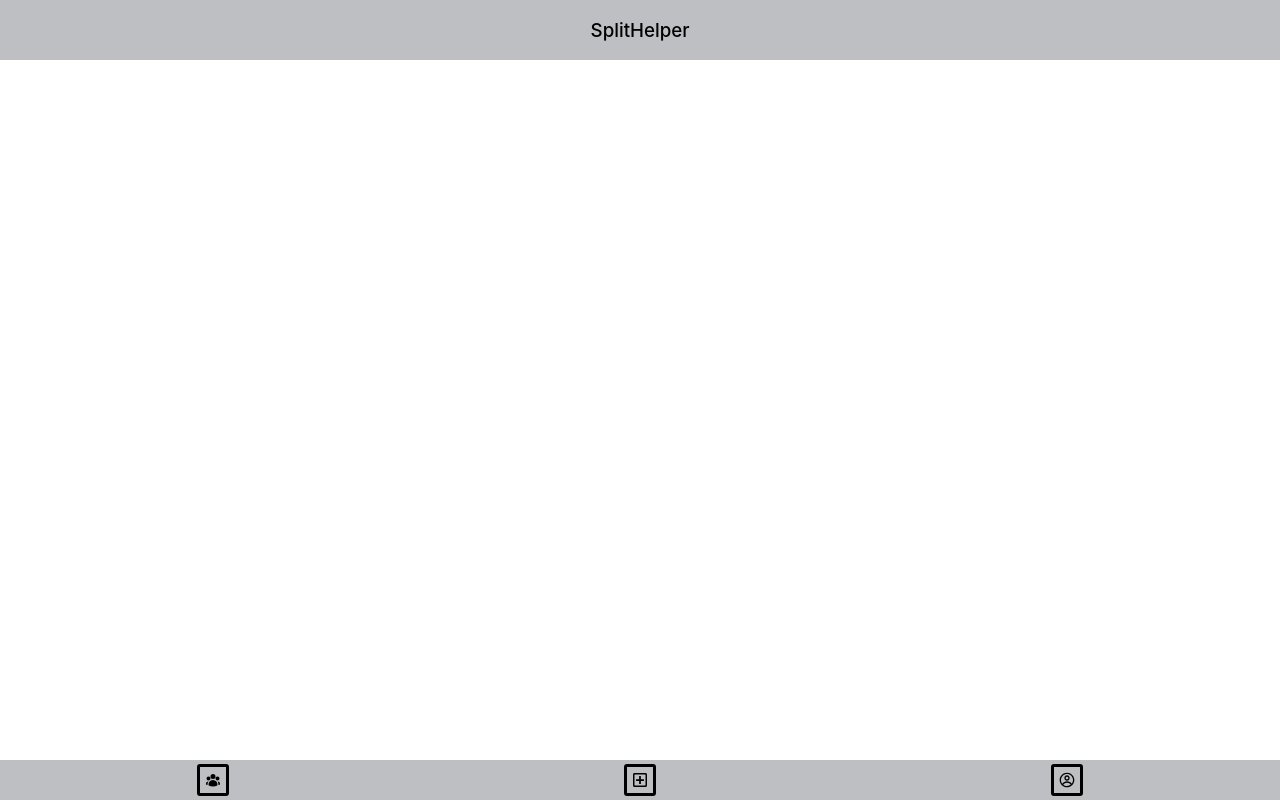
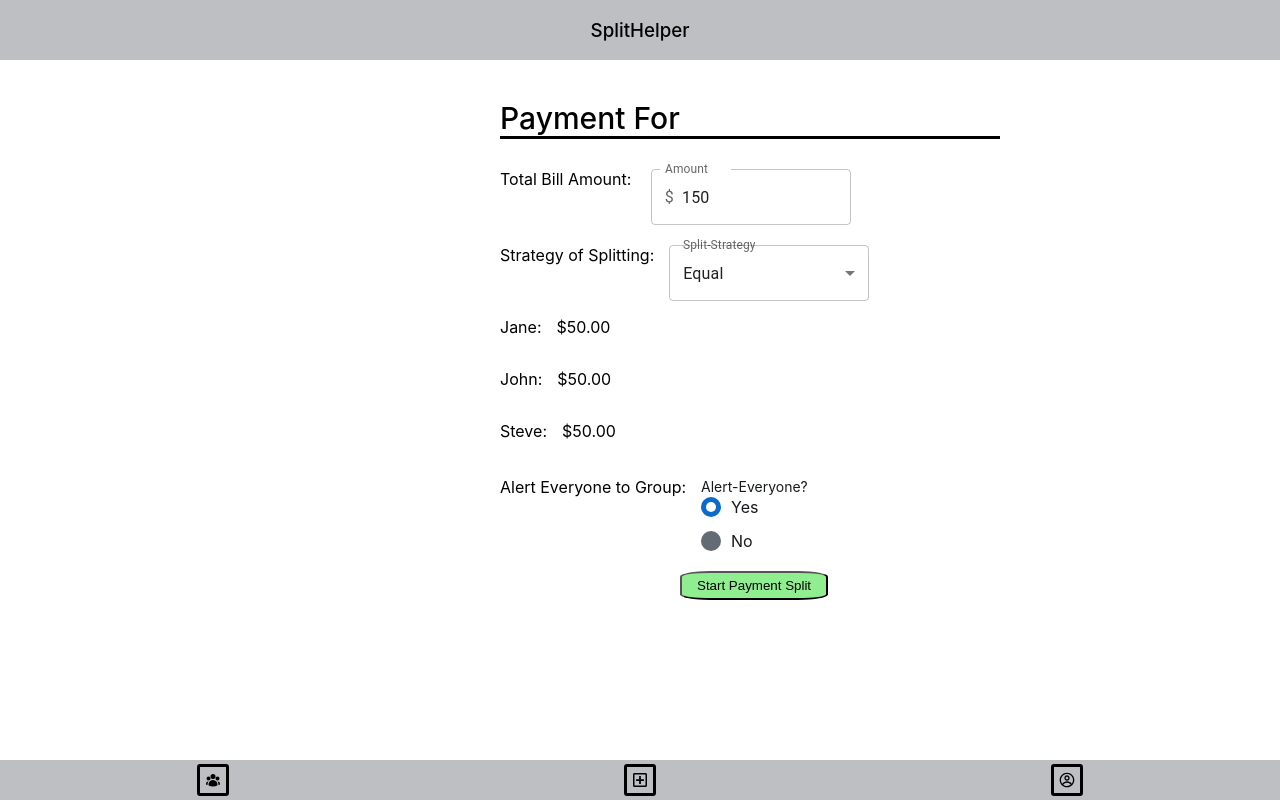
Before and after one commit to lev-rosenberg/split-pay-app, a React (Create React App) app in the folder split-pay-FE/: page /payment in a window 1280 px wide. Before the commit this address had no page. Built offline with nearby package versions, Linux system fonts and the light colour scheme.

Commit message:
worked on payment page; need to still implement custom splitting UI and get group info from integrating with back-end once that's set up

```diff
--- a/split-pay-FE/package.json
+++ b/split-pay-FE/package.json
@@ -6,6 +6,7 @@
     "@emotion/react": "^11.11.3",
     "@emotion/styled": "^11.11.0",
     "@mui/icons-material": "^5.15.10",
+    "@mui/joy": "^5.0.0-beta.28",
     "@mui/material": "^5.15.10",
     "@testing-library/jest-dom": "^5.17.0",
     "@testing-library/react": "^13.4.0",
--- a/split-pay-FE/src/App.js
+++ b/split-pay-FE/src/App.js
@@ -5,6 +5,7 @@ import {BrowserRouter, Routes, Route} from "react-router-dom";
 import HomePage from "./pages/HomePage";
 import GroupsPage from "./pages/GroupsPage";
 import ProfilePage from "./pages/ProfilePage";
+import PaymentPage from "./pages/PaymentPage";
 function App() {
   return (
     <BrowserRouter>
@@ -14,6 +15,7 @@ function App() {
         <Route path="/" element={<HomePage />} />
         <Route path="/profile" element={<ProfilePage />} />
         <Route path="/groups" element={<GroupsPage />} />
+        <Route path="/payment" element={<PaymentPage />} />
       </Routes>
     </BrowserRouter>
   );
--- a/split-pay-FE/src/module-styles/HomePage.module.css
+++ b/split-pay-FE/src/module-styles/HomePage.module.css
@@ -6,7 +6,6 @@
 .dialog span {
     font-weight: 600;
 }
-
 .home-container h1 {
     border-bottom: 3px solid black;
     width: 400px;
--- /dev/null
+++ b/split-pay-FE/src/module-styles/PaymentPage.module.css
@@ -0,0 +1,45 @@
+.payment-page-container {
+    margin-top: 100px;
+    margin-left: 500px;
+}
+.payment-page-container h3 {
+    font-weight: 450;
+    font-size: 30px;
+    border-bottom: 3px solid black;
+    width: 500px;
+}
+.payment-page-container button {
+    background-color: lightgreen;
+    margin-top: 20px;
+    margin-left: 180px;
+    border-radius: 20%;
+    padding-left: 15px;
+    padding-right: 15px;
+    padding-top: 5px;
+    padding-bottom: 5px;
+}
+.payment-page-container button:hover {
+    background-color: lightblue;
+}
+.single-input {
+    margin-top: 20px;
+}
+.single-input label{
+    font-weight: 400;
+    margin-right: 15px;
+}
+.form-control {
+    margin-left: 50px;
+    width: 200px;
+}
+.owed {
+    display: flex;
+    flex-direction: column;
+}
+.owed-item {
+    display: flex;
+    align-items: center;
+}
+.owed-item span {
+    margin-right: 15px;
+}
--- a/split-pay-FE/src/pages/GroupsPage.jsx
+++ b/split-pay-FE/src/pages/GroupsPage.jsx
@@ -1,19 +1,25 @@
 import styles from "../module-styles/GroupsPage.module.css";
+import {useState} from "react";
+import { useNavigate } from "react-router-dom";
 const GroupsPage = () => {
+    const navigate = useNavigate();
+    const [curGroups, setCurGroups] = useState(["Group1"]);
+    const [allGroups, setAllGroups] = useState(["Group1", "Group2", "Awesome Group Name", "Another Group", "Group 4","Group 5"]);
+    //function that is called when button  click happens => initiates payment split for the pertained group!
+    const handleInitiatePaymentSplit = (cg) => {
+        //switch route to status to show in real-time status page for this specific group!
+        navigate("/payment", {state: {groupName: cg}});
+    }
     return (
         <div className={styles["groups-container"]}>
             <h1>Your Groups</h1>
             <div className={styles["current-group"]}>
                 <h5>Current Group:</h5>
-                <button type="button">Group 1</button>
-                <button type="button">Group 2</button>
+                {curGroups.map(cg => <button type="button" onClick={() => handleInitiatePaymentSplit(cg)}>{cg}</button>)}
             </div>
             <div className={styles["all-groups"]}>
                 <h5>All Groups:</h5>
-                <button type="button">Group 1</button>
-                <button type="button">Awesome Group Name</button>
-                <button type="button">Another Group</button>
-                <button type="button">Group 4</button>
+                {allGroups.map(ag => <button type="button" onClick={() => handleInitiatePaymentSplit(ag)}>{ag}</button>)}
             </div>
         </div>
     );
--- a/split-pay-FE/src/pages/HomePage.jsx
+++ b/split-pay-FE/src/pages/HomePage.jsx
@@ -29,7 +29,7 @@ const HomePage = () => {
             {groupName.length > 0 && <button type="button" onClick={handleCreateGroup}>Create Group</button>}
             {isCreated && (
                 <Dialog className={styles["dialog"]} open={isCreated} onClose={() => setIsCreated(false)}>
-                    <DialogContent>Share Group Join Link: <span>{groupLink}</span></DialogContent>
+                    <DialogContent>Share Group Join Link: <br></br><span>{groupLink}</span></DialogContent>
                     <DialogActions>
                         <IconButton aria-label="copy link" onClick={() => handleCopyLink(groupLink)}>
                             <ContentCopyIcon />
--- /dev/null
+++ b/split-pay-FE/src/pages/PaymentPage.jsx
@@ -0,0 +1,89 @@
+import { useLocation, useNavigate } from "react-router-dom";
+import {useState} from "react";
+import styles from "../module-styles/PaymentPage.module.css";
+import OutlinedInput from '@mui/material/OutlinedInput';
+import InputLabel from '@mui/material/InputLabel';
+import InputAdornment from '@mui/material/InputAdornment';
+import MenuItem from '@mui/material/MenuItem';
+import FormControl from '@mui/material/FormControl';
+import Select from '@mui/material/Select';
+import FormLabel from '@mui/joy/FormLabel';
+import Radio from '@mui/joy/Radio';
+import RadioGroup from '@mui/joy/RadioGroup';
+const PaymentPage = () => {
+    const navigate = useNavigate();
+    const [formFields, setFormFields] = useState({amount: 150.0, strategy: "equal", "alert": "Yes"});
+    const loc = useLocation();
+    const groupName = loc.state && loc.state.groupName;
+    //also need way to get all members part of group with given "groupName"!
+    const groupMembers = ["Jane", "John", "Steve"];
+    //need some way to get group size!
+    const groupSize = groupMembers.length;
+    const equalAmount = formFields["strategy"] === "equal" && (formFields["amount"] / groupSize).toFixed(2);
+    const updateFormFields = (field, e) => {
+        const newState = {...formFields};
+        let newVal = e.target.value
+        if(field === "amount"){
+            newVal = parseFloat(newVal.replace(/[^\d.]/g, ''));
+        }
+        newState[field] = newVal;
+        setFormFields(newState);
+    }
+    const handlePaymentStart = () => {
+        //transition over to see real-time status updates for each member of group!
+        navigate("/status");
+    }
+    return (
+        <div className={styles["payment-page-container"]}>
+            <h3>Payment For {groupName}</h3>
+            <div className={styles["single-input"]}>
+                <label htmlFor="bill-amount">Total Bill Amount: </label>
+                <FormControl className={styles["form-control"]}>
+                    <InputLabel htmlFor="bill-amount">Amount</InputLabel>
+                    <OutlinedInput  id="bill-amount"
+                                    label="bill-amount"
+                                    defaultValue="150"
+                                    startAdornment={<InputAdornment position={"start"}>$</InputAdornment>}
+                                    inputProps={{
+                                        type: "text",
+                                        pattern: '[0-9]*\\.?[0-9]*'
+                                    }}
+                                    onChange={(e) => updateFormFields("amount", e)}></OutlinedInput>
+                </FormControl>
+            </div>
+            <div className={styles["single-input"]}>
+                <label htmlFor="split">Strategy of Splitting:</label>
+                <FormControl className={styles["form-control"]} >
+                    <InputLabel id="split">Split-Strategy</InputLabel>
+                    <Select labelId="split" id="split-strategy" value={formFields["strategy"]} onChange={(e) => updateFormFields("strategy", e)}>
+                        <MenuItem value={"equal"}>Equal</MenuItem>
+                        <MenuItem value={"custom"}>Custom</MenuItem>
+                    </Select>
+                </FormControl>
+            </div>
+            {formFields["strategy"] === "equal" && (
+                <div className={styles["owed"]}>
+                    {groupMembers.map((gm, idx) => {
+                        return <div key={idx} className={styles["owed-item"]}>
+                            <span>{gm}:</span>
+                            <p>${equalAmount}</p>
+                        </div>
+                    })}
+                </div>
+            )}
+            <div className={styles["single-input"]}>
+                <label htmlFor="alert">Alert Everyone to Group:</label>
+                <FormControl className={styles["form-control"]}>
+                    <FormLabel>Alert-Everyone?</FormLabel>
+                    <RadioGroup defaultValue="Yes" name="alert-everyone-group" onChange={(e) => updateFormFields("alert", e)}>
+                        <Radio value="Yes" label="Yes" variant="solid"/>
+                        <Radio value="No" label = "No" variant="solid"/>
+                    </RadioGroup>
+                </FormControl>
+            </div>
+            <button type="button" onClick={handlePaymentStart}>Start Payment Split</button>
+        </div>
+     );
+};
+
+export default PaymentPage;
```
Also changed, not shown: 1 other file (tests, documents, lock files or other folders).
